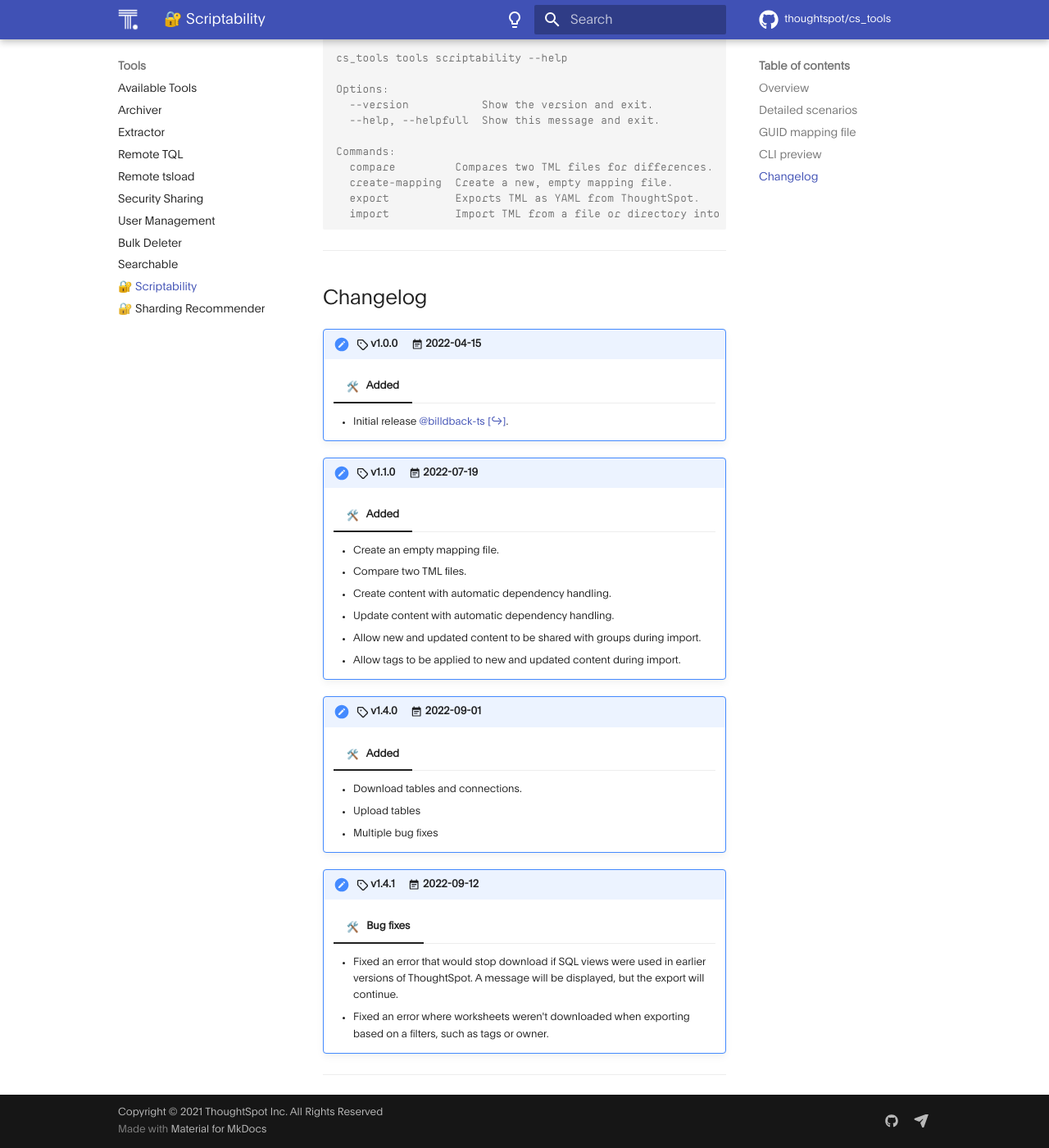
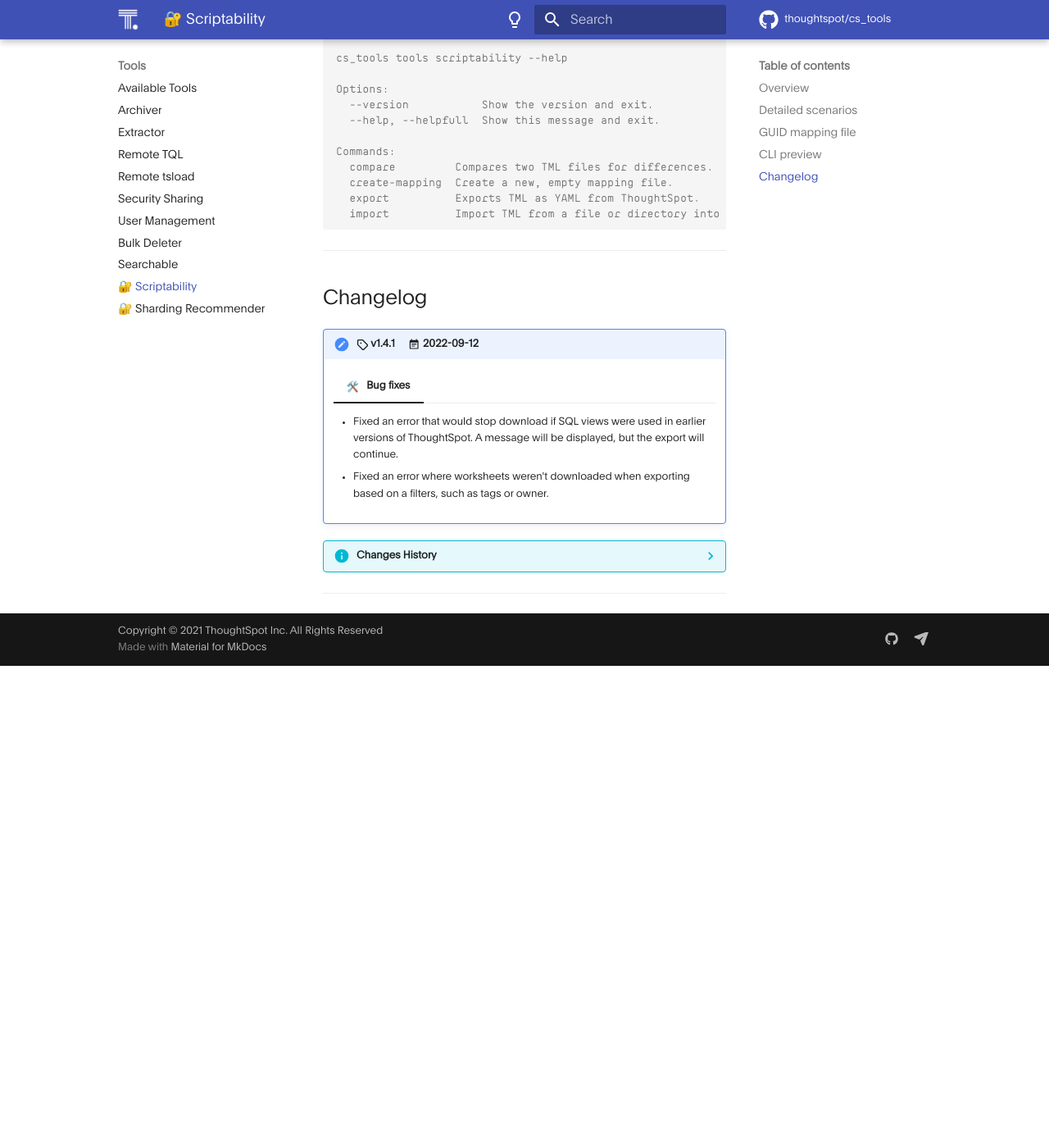
Before and after one commit to thoughtspot/cs_tools, an MkDocs documentation site: the page built from docs/cs-tools/scriptability/README.md, in a window 1280 px wide and 1400 px high, scrolled down 3567 px. Shown: the whole window at 82% size. Built offline with MkDocs 1.6.1 and Material for MkDocs 9.7.7, drawn with Linux system fonts in a browser that asks for light colours; emoji names are drawn with the system emoji font; some web fonts are replaced; comment, search, counter and statistics services are not loaded; after the commit the page ends 4379 px from its top, so only the background shows below that.

Commit message:
docs updates, fixing dead links and old content

```diff
--- a/docs/cs-tools/scriptability/README.md
+++ b/docs/cs-tools/scriptability/README.md
@@ -278,29 +278,32 @@
 
 ## Changelog
 
-!!! tldr ":octicons-tag-16: v1.0.0 &nbsp; &nbsp; :material-calendar-text: 2022-04-15"
-    === ":hammer_and_wrench: &nbsp; Added"
-    - Initial release [@billdback-ts][contrib-billdback-ts]{ target='secondary' .external-link }.
-
-!!! tldr ":octicons-tag-16: v1.1.0 &nbsp; &nbsp; :material-calendar-text: 2022-07-19"
-    === ":hammer_and_wrench: &nbsp; Added"
-    - Create an empty mapping file.
-    - Compare two TML files.
-    - Create content with automatic dependency handling.
-    - Update content with automatic dependency handling.
-    - Allow new and updated content to be shared with groups during import.
-    - Allow tags to be applied to new and updated content during import.
-
-!!! tldr ":octicons-tag-16: v1.4.0 &nbsp; &nbsp; :material-calendar-text: 2022-09-01"
-    === ":hammer_and_wrench: &nbsp; Added"
-    - Download tables and connections.
-    - Upload tables
-    - Multiple bug fixes
-
 !!! tldr ":octicons-tag-16: v1.4.1 &nbsp; &nbsp; :material-calendar-text: 2022-09-12"
     === ":hammer_and_wrench: &nbsp; Bug fixes"
-    - Fixed an error that would stop download if SQL views were used in earlier versions of ThoughtSpot.  A message will be displayed, but the export will continue.
-    - Fixed an error where worksheets weren't downloaded when exporting based on a filters, such as tags or owner.
+        - Fixed an error that would stop download if SQL views were used in earlier versions of ThoughtSpot. A message will be displayed, but the export will continue.
+        - Fixed an error where worksheets weren't downloaded when exporting based on a filters, such as tags or owner.
+
+??? info "Changes History"
+
+    ??? tldr ":octicons-tag-16: v1.4.0 &nbsp; &nbsp; :material-calendar-text: 2022-09-01"
+        === ":hammer_and_wrench: &nbsp; Added"
+            - Download tables and connections.
+            - Upload tables
+            - Multiple bug fixes
+
+    ??? tldr ":octicons-tag-16: v1.1.0 &nbsp; &nbsp; :material-calendar-text: 2022-07-19"
+        === ":hammer_and_wrench: &nbsp; Added"
+            - Create an empty mapping file.
+            - Compare two TML files.
+            - Create content with automatic dependency handling.
+            - Update content with automatic dependency handling.
+            - Allow new and updated content to be shared with groups during import.
+            - Allow tags to be applied to new and updated content during import.
+
+    ??? tldr ":octicons-tag-16: v1.0.0 &nbsp; &nbsp; :material-calendar-text: 2022-04-15"
+        === ":hammer_and_wrench: &nbsp; Added"
+            - Initial release [@billdback-ts][contrib-billdback-ts]{ target='secondary' .external-link }.
+
 
 ---
 
```
Also changed, not shown: docs/cs-tools/extractor/README.md (+1 -1 lines), docs/cs-tools/sharding-recommender/README.md (+2 -2 lines), docs/tutorial/install.md (+1 -0 lines).
